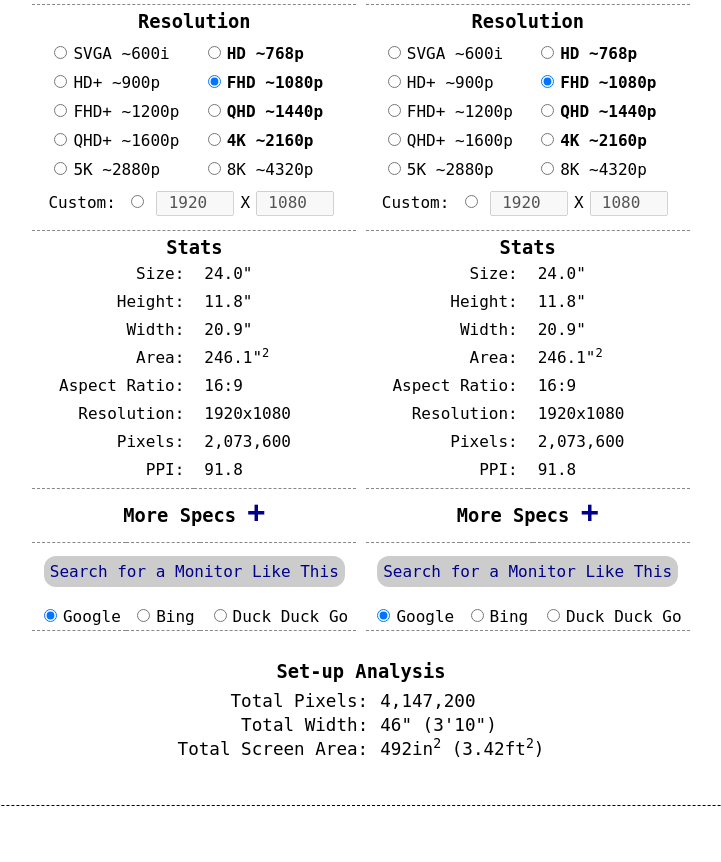
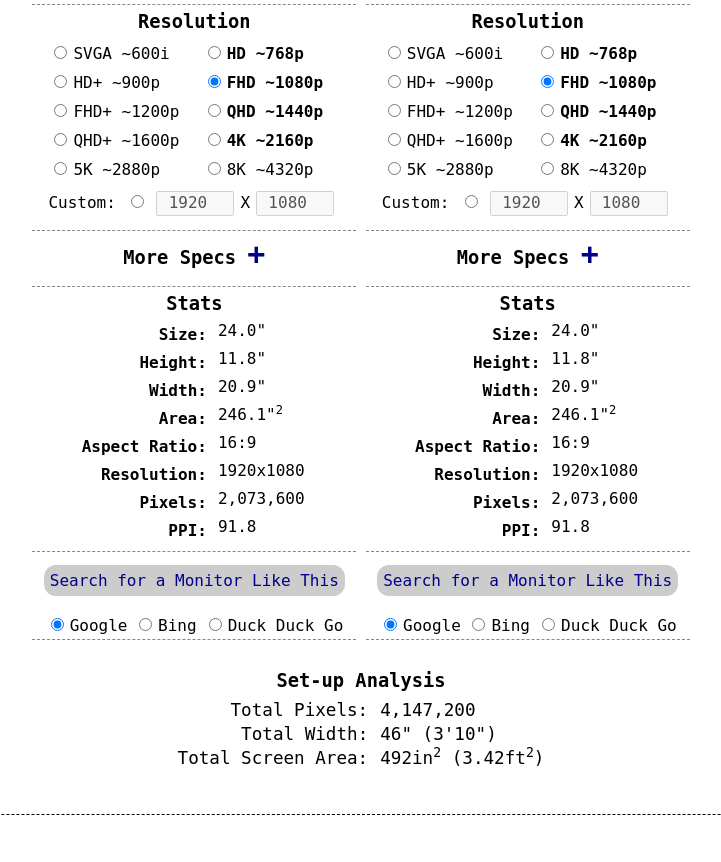
Before and after one commit to KevinVandy/multi-monitor_calculator, a PHP site: page / in a window 1280 px wide. Shown: the part 698-1560 px from the top of the page, without its empty margins (279-1000 px from the left). Run offline with PHP 8.4, Linux system fonts and the light colour scheme; some libraries are stand-ins or nearby versions.

Commit message:
moved 'More Specs' above stats section, deleted unused css

```diff
--- a/index.php
+++ b/index.php
@@ -133,43 +133,9 @@ where theta is the angle the hypotenuse makes with the bottom of the monitor
 							</tr>
 						</table>
 					</div>
-				<!-- This area is populated by js onload -->
-				<h3>Stats</h3>
-				<table class="stats">
-					<tr>
-						<td class="right">Size: </td>
-						<td id="size<?php echo $i ?>"></td>
-					</tr>
-					<tr>
-						<td class="right">Height: </td>
-						<td id="height<?php echo $i ?>"></td>
-					</tr>
-					<tr>
-						<td class="right">Width: </td>
-						<td id="width<?php echo $i ?>"></td>
-					</tr>
-					<tr>
-						<td class="right">Area: </td>
-						<td id="area<?php echo $i ?>"></td>
-					</tr>
-					<tr>
-						<td class="right">Aspect Ratio: </td>
-						<td id="ratio<?php echo $i ?>"></td>
-					</tr>
-					<tr>
-						<td class="right">Resolution: </td>
-						<td id="res<?php echo $i ?>"></td>
-					</tr>
-					<tr>
-						<td class="right">Pixels: </td>
-						<td id="pixels<?php echo $i ?>"></td>
-					</tr>
-					<tr>
-						<td class="right" id="ppu<?php echo $i ?>">PPI: </td>
-						<td id="ppi<?php echo $i ?>"></td>
-					</tr>
-				</table>
+					<!-- Toggle to Show more specs -->
 					<h3>More Specs <span class="toggle">+</span></h3>
+					<!-- More specs to be choses -->
 					<div class="extraSpecs">
 						<table>
 							<tr>
@@ -178,7 +144,7 @@ where theta is the angle the hypotenuse makes with the bottom of the monitor
 								<td><input type="checkbox" name="touch<?php echo $i ?>" value="Touch">Touch</td>
 							</tr>
 							<tr>
-							<td>Sync: </td>
+								<td><input type="radio" name="sync<?php echo $i ?>" value="any">Any Sync</td>
 								<td><input type="radio" name="sync<?php echo $i ?>" value="G-Sync">G-Sync</td>
 								<td><input type="radio" name="sync<?php echo $i ?>" value="FreeSync">FreeSync</td>
 
@@ -235,7 +201,45 @@ where theta is the angle the hypotenuse makes with the bottom of the monitor
 							</tr>
 						</table>
 					</div>
-				<table class="search">
+					<div class="stats">
+						<h3>Stats</h3>
+						<table>
+							<tr>
+								<th class="right">Size: </th>
+								<td id="size<?php echo $i ?>"></td>
+							</tr>
+							<tr>
+								<th class="right">Height: </th>
+								<td id="height<?php echo $i ?>"></td>
+							</tr>
+							<tr>
+								<th class="right">Width: </th>
+								<td id="width<?php echo $i ?>"></td>
+							</tr>
+							<tr>
+								<th class="right">Area: </th>
+								<td id="area<?php echo $i ?>"></td>
+							</tr>
+							<tr>
+								<th class="right">Aspect Ratio: </th>
+								<td id="ratio<?php echo $i ?>"></td>
+							</tr>
+							<tr>
+								<th class="right">Resolution: </th>
+								<td id="res<?php echo $i ?>"></td>
+							</tr>
+							<tr>
+								<th class="right">Pixels: </th>
+								<td id="pixels<?php echo $i ?>"></td>
+							</tr>
+							<tr>
+								<th class="right" id="ppu<?php echo $i ?>">PPI: </th>
+								<td id="ppi<?php echo $i ?>"></td>
+							</tr>
+						</table>
+					</div>
+					<div class="search">
+						<table>
 							<tr>
 								<td colspan="3"><a id="search<?php echo $i ?>">Search for a Monitor Like This</a></td>
 							</tr>
@@ -246,7 +250,9 @@ where theta is the angle the hypotenuse makes with the bottom of the monitor
 							</tr>
 						</table>
 					</div>
-		<?php } ?> <!-- End of For Loop to make all monitors divs -->
+				</div>
+				<?php } ?>
+				<!-- End of For Loop to make all monitors divs -->
 			</div>
 			<div id="analysis">
 				<h3>Set-up Analysis</h3>
--- a/mmpt.css
+++ b/mmpt.css
@@ -119,9 +119,10 @@ input {
 }
 
 .stats {
-	margin-top: 6px;
+	margin-top: 15px;
 	padding-bottom: 6px;
 	border-bottom: dashed 1px #888;
+	border-top: dashed 1px #888;
 	width: 100%;
 }
 
@@ -162,11 +163,7 @@ input {
 }
 
 .search {
-	margin-top: 12px;
-	padding-top: 30px;
-	padding-bottom: 6px;
 	border-bottom: dashed 1px #888;
-	border-top: dashed 1px #888;
 	width: 100%;
 }
 
```
Also changed, not shown: other parts of mmpt.css (+0 -64 lines), changelog.txt. Lines whose indentation alone changed are shown as unchanged.
